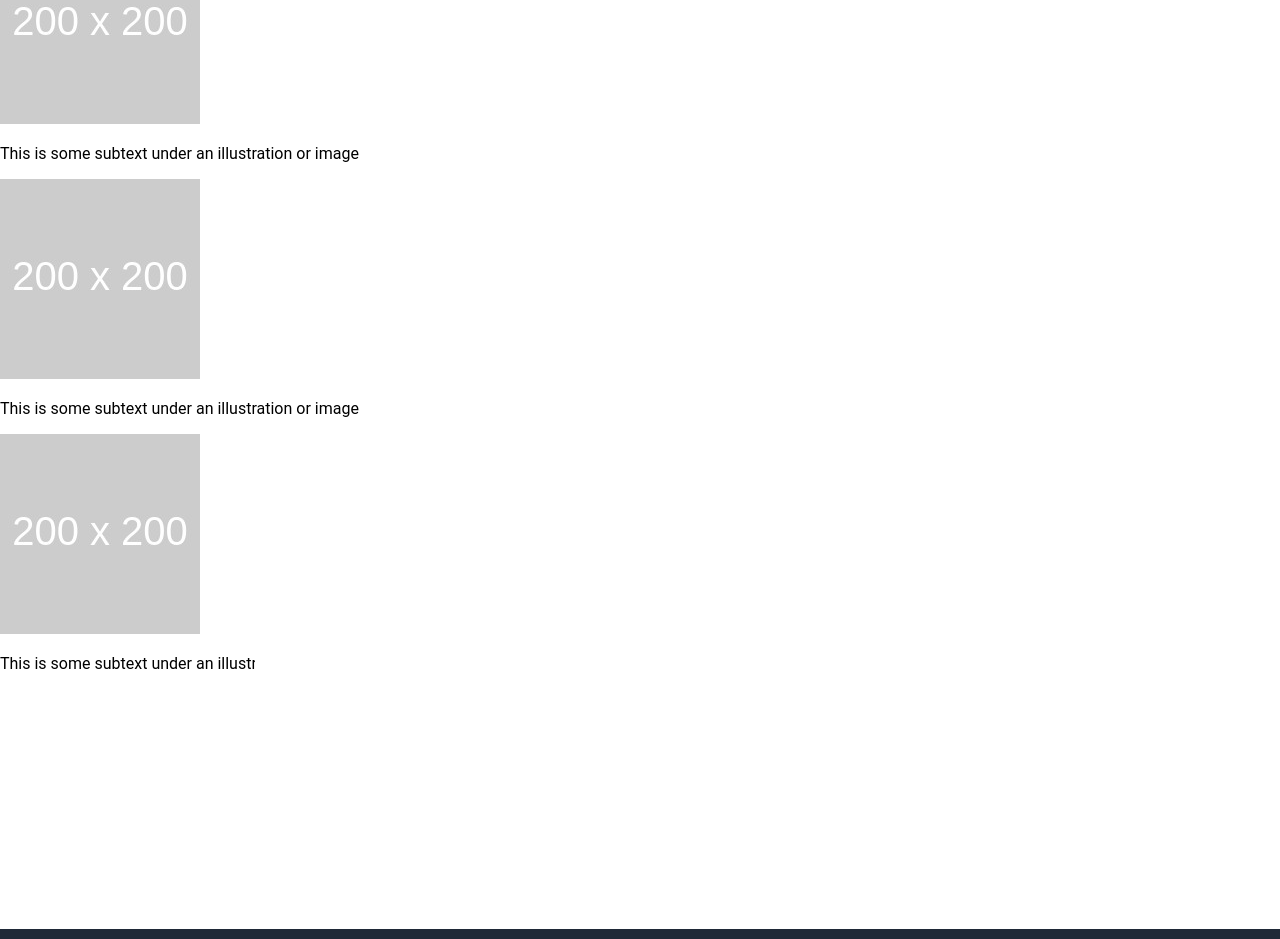
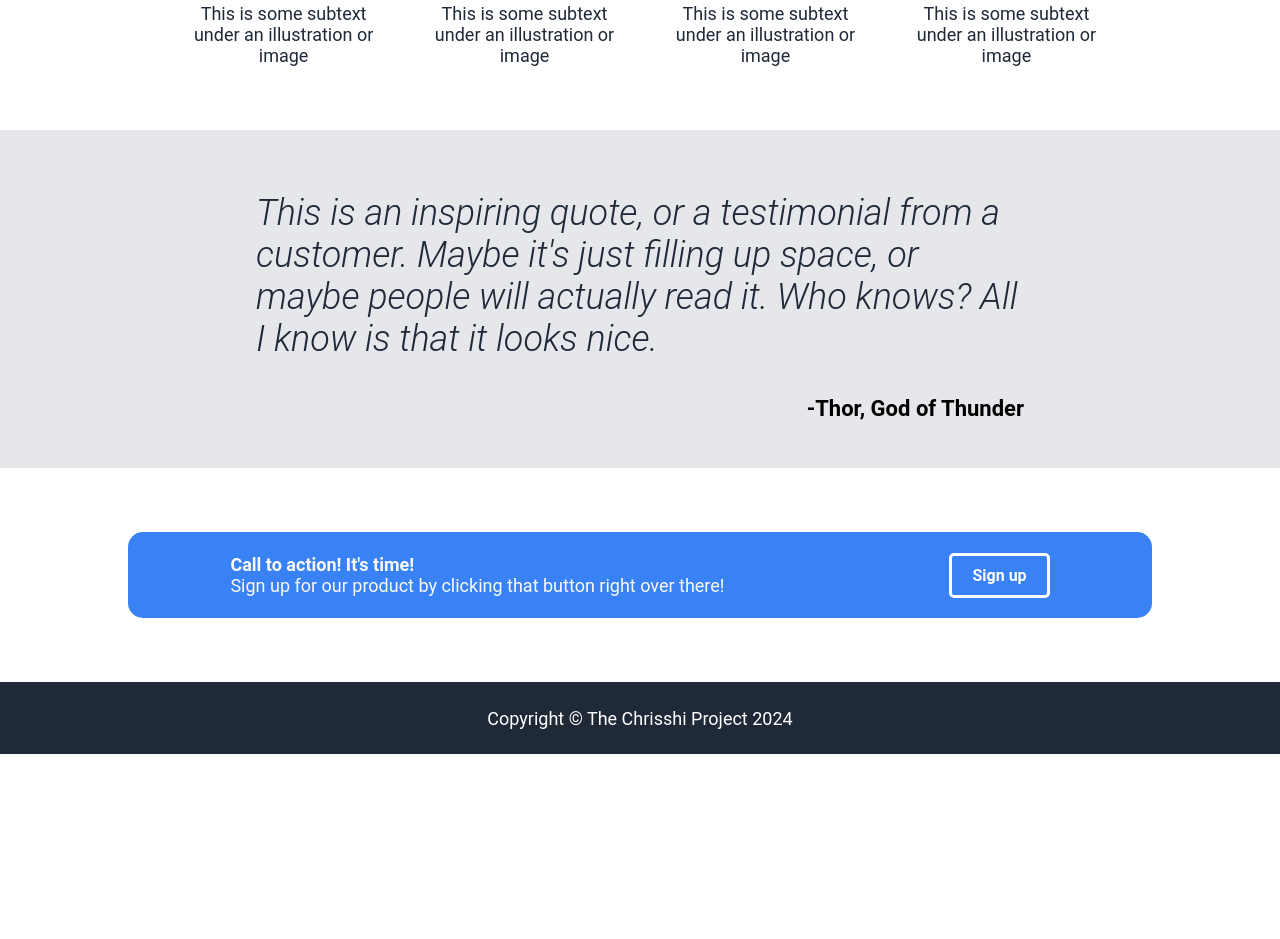
Before and after one commit to C-Dyson/landing-page, a plain HTML site: page index.html in a window 1280 px wide. Shown: the part 850-1789 px from the top of the page. After the commit the page ends 1604 px from the top, so only its background shows below. Drawn offline with Linux system fonts and the light colour scheme.

Commit message:
Finished the Landing page The completed landing page with all the required elements that we were tasked to create.

```diff
--- a/index.html
+++ b/index.html
@@ -30,19 +30,19 @@
                 <img src="./img/placeholder-image.jpg" alt="A simple placeholder image" class="hero-image">
             </div>
         </div>
-        <div class="four-image">
+        <div class="container">
             <h2>Some Random Information</h2>
-            <div>
-                <div>
+            <div class="four-image">
+                <div class="card">
                     <img src="./img/smaller-placeholder-image.jpg" alt="A smaller placeholder image" class="smaller-image"><p>This is some subtext under an illustration or image</p>
                 </div>
-                <div>
+                <div class="card">
                     <img src="./img/smaller-placeholder-image.jpg" alt="A smaller placeholder image" class="smaller-image"><p>This is some subtext under an illustration or image</p>
                 </div>
-                <div>
+                <div class="card">
                     <img src="./img/smaller-placeholder-image.jpg" alt="A smaller placeholder image" class="smaller-image"><p>This is some subtext under an illustration or image</p>
                 </div>
-                <div>
+                <div class="card">
                     <img src="./img/smaller-placeholder-image.jpg" alt="A smaller placeholder image" class="smaller-image"><p>This is some subtext under an illustration or image</p>
                 </div>
             </div>
@@ -52,13 +52,18 @@
             </div>
             <h3>-Thor, God of Thunder</h3>
         </div>
-        <div class="call-to-action">
-            <div>
-                <h4>Call to action! It's time!</h4>
-                <p>Sign up for our product by clicking that button right over there!</p>
+        <div class="call-to-action-banner">
+            <div class="cta">
+                <div>
+                    <h4>Call to action! It's time!</h4>
+                    <p class="cta-text">Sign up for our product by clicking that button right over there!</p>
+                </div>
+                <div class="button-containter">
+                    <a class="button" href="mailto:christopher.dyson.001@gmail.com" target="_blank">Sign up</a>
+                </div>
             </div>
             <div>
-                <button>Sign up</button>
+
             </div>
         </div>
     </main>
--- a/styles.css
+++ b/styles.css
@@ -1,5 +1,6 @@
 body {
     font-family: Roboto,'Open Sans', 'Helvetica Neue', sans-serif;
+    font-size: 18px;
     margin: 0;
     padding: 0;
 }
@@ -41,7 +42,7 @@ li a {
 
 .hero {
     background: #1f2937;
-    padding: 1% 10%;
+    padding: 2% 10%;
     display: flex;
     justify-content: space-evenly;
   }
@@ -70,18 +71,26 @@ li a {
     transition: all 0.2s ease-in-out;
   }
 
+.cta .button {
+    border: 3px solid #fff;
+}
+
   /* Default button color */
   .button {
-    background-color: #3498db; /* Royal blue */
-    color: #fff; /* White */
+    background-color: #3882f6;
+    color: #fff;
     text-decoration: none;
   }
 
   /* Hover effect */
   .button:hover {
     text-decoration: underline;
-    background-color: #2980b9; /* Darker blue */
-    color: #fff; /* White */
+    background-color: #0064a7;
+    color: #fff;
+  }
+
+  .cta .button:hover {
+    border: 3px solid #0064a7;
   }
 
   /* Focus effect */
@@ -92,7 +101,26 @@ li a {
 
 h1 {
     font-size: 48px;
-    color: #ffffff;
+    color: #f9faf8;
+    font-weight: 800;
+    margin: 0;
+}
+
+h2 {
+    font-size: 36px;
+    font-weight: 700;
+    color: #1f2937;
+    text-align: center;
+}
+
+h3 {
+    font-size: 22px;
+    text-align: right;
+}
+
+h4,
+.cta-text {
+    padding: 0;
     margin: 0;
 }
 
@@ -104,7 +132,61 @@ h1 {
     width: 100%
 }
 
+.container {
+    margin: 0;
+    padding: 2% 10%;
+}
 
+
+.four-image {
+    display: flex;
+    justify-content: center;
+}
+
+.card {
+    display: flex;
+    flex-direction: column;
+    width: 200px;
+    height: auto;
+    padding: 1%;
+    flex-wrap: wrap;
+    text-align: center;
+    color:#1f2937;
+    padding: 2%;
+}
+
+.smaller-image {
+   border: 5px solid #3882f6;
+   border-radius: 15px;
+}
+
+.quote-banner {
+    background: #e5e7eb;
+    margin: 0;
+    padding: 2% 20%;
+}
+
+.quote {
+    font-size: 36px;
+    font-weight: 300;
+    font-style: italic;
+    color: #1f2937;
+}
+
+.call-to-action-banner {
+    margin: 0;
+    padding: 5% 10%;
+}
+
+.cta {
+    display: flex;
+    background: #3882f6;
+    padding: 2% 10%;
+    justify-content: space-between;
+    color: #f9faf8;
+    border-radius: 15px;
+    align-items: center;
+}
 
 footer {
     height: 72px;
```
